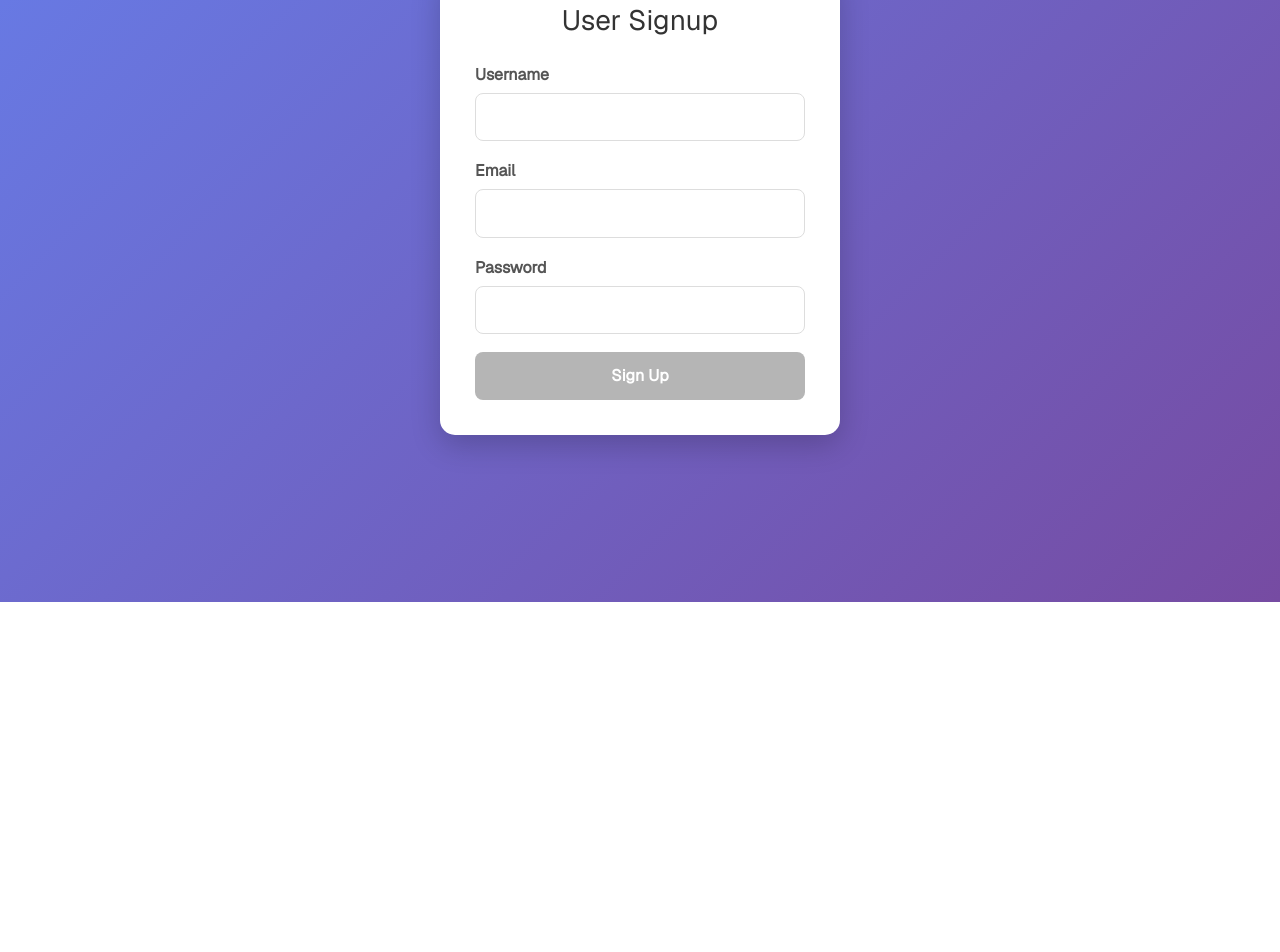
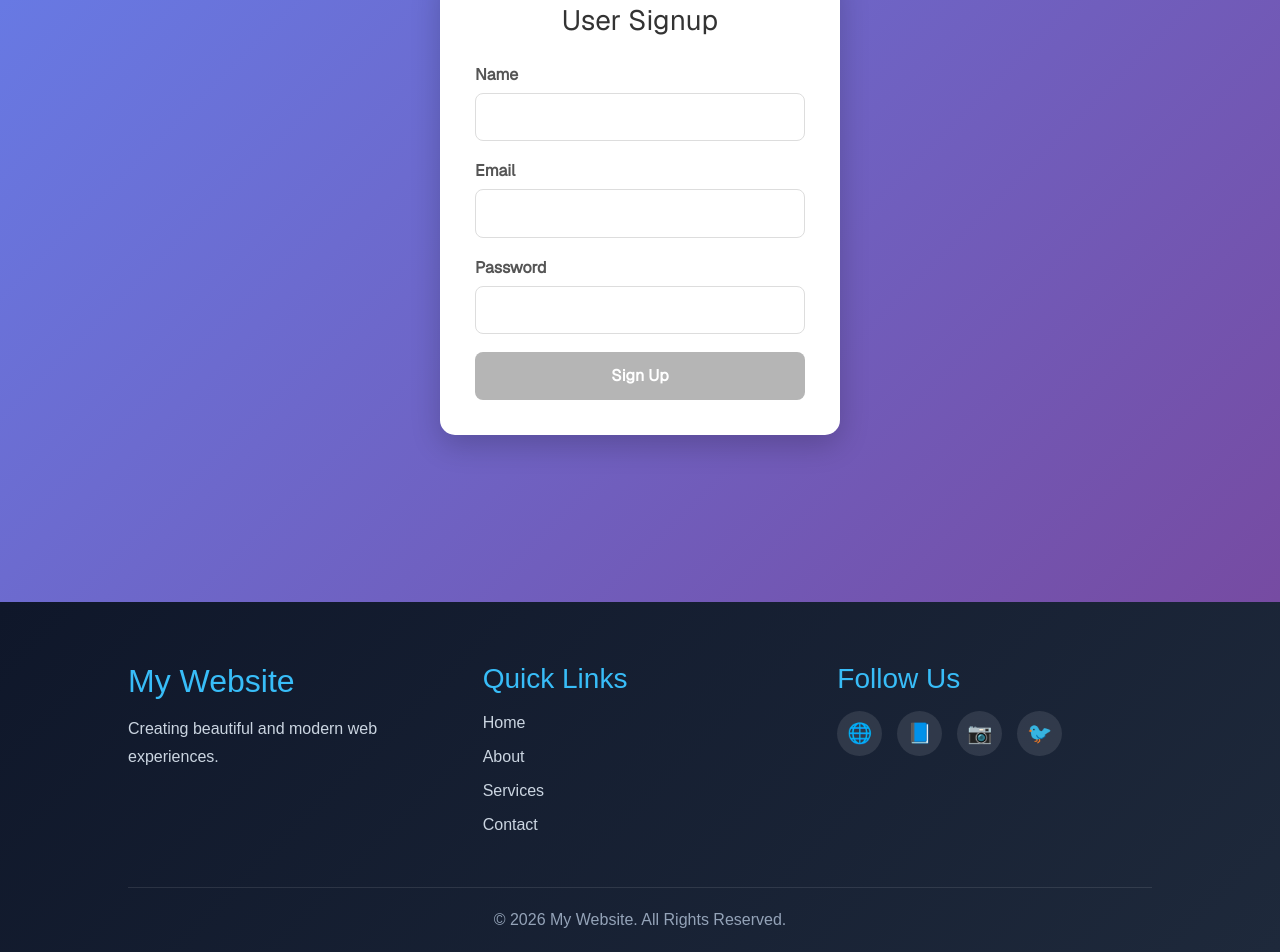
Before and after one commit to chetankaushik6/eComAngular, an Angular app: page /userAuth in a window 1280 px wide. Shown: the part 264-1216 px from the top of the page. Before the commit the page ends 866 px from the top, so only its background shows below. Built offline with nearby package versions, Linux system fonts and the light colour scheme.

Commit message:
add user form & add footer

```diff
--- /dev/null
+++ b/src/app/Components/footer/footer.component.css
@@ -0,0 +1,97 @@
+*{
+    margin:0;
+    padding:0;
+    box-sizing:border-box;
+    font-family:'Poppins', sans-serif;
+}
+
+.footer{
+    background: linear-gradient(135deg, #0f172a, #1e293b);
+    color:#fff;
+    padding:60px 10% 20px;
+}
+
+.footer-container{
+    display:flex;
+    justify-content:space-between;
+    flex-wrap:wrap;
+    gap:40px;
+}
+
+.footer-section{
+    flex:1;
+    min-width:250px;
+}
+
+.footer-section h2,
+.footer-section h3{
+    margin-bottom:15px;
+    color:#38bdf8;
+}
+
+.footer-section p{
+    color:#cbd5e1;
+    line-height:1.7;
+}
+
+.footer-section ul{
+    list-style:none;
+}
+
+.footer-section ul li{
+    margin-bottom:10px;
+}
+
+.footer-section ul li a{
+    color:#cbd5e1;
+    text-decoration:none;
+    transition:0.3s;
+}
+
+.footer-section ul li a:hover{
+    color:#38bdf8;
+    padding-left:5px;
+}
+
+.social-icons{
+    display:flex;
+    gap:15px;
+}
+
+.social-icons a{
+    width:45px;
+    height:45px;
+    display:flex;
+    align-items:center;
+    justify-content:center;
+    background:rgba(255,255,255,0.1);
+    border-radius:50%;
+    text-decoration:none;
+    color:white;
+    font-size:20px;
+    transition:0.3s;
+}
+
+.social-icons a:hover{
+    background:#38bdf8;
+    transform:translateY(-5px);
+}
+
+.footer-bottom{
+    text-align:center;
+    margin-top:40px;
+    padding-top:20px;
+    border-top:1px solid rgba(255,255,255,0.1);
+    color:#94a3b8;
+}
+
+@media(max-width:768px){
+    .footer-container{
+        flex-direction:column;
+        text-align:center;
+    }
+
+    .social-icons{
+        justify-content:center;
+    }
+}
--- /dev/null
+++ b/src/app/Components/footer/footer.component.html
@@ -0,0 +1,34 @@
+<footer class="footer">
+    <div class="footer-container">
+
+        <div class="footer-section">
+            <h2>My Website</h2>
+            <p>Creating beautiful and modern web experiences.</p>
+        </div>
+
+        <div class="footer-section">
+            <h3>Quick Links</h3>
+            <ul>
+                <li><a href="#">Home</a></li>
+                <li><a href="#">About</a></li>
+                <li><a href="#">Services</a></li>
+                <li><a href="#">Contact</a></li>
+            </ul>
+        </div>
+
+        <div class="footer-section">
+            <h3>Follow Us</h3>
+            <div class="social-icons">
+                <a href="#">🌐</a>
+                <a href="#">📘</a>
+                <a href="#">📷</a>
+                <a href="#">🐦</a>
+            </div>
+        </div>
+
+    </div>
+
+    <div class="footer-bottom">
+        <p>© 2026 My Website. All Rights Reserved.</p>
+    </div>
+</footer>
--- a/src/app/Components/header/header.component.html
+++ b/src/app/Components/header/header.component.html
@@ -44,12 +44,23 @@
       <li><a routerLink="/cart">Cart(0)</a></li>
     </ul>
 
+    <ul *ngSwitchCase="'user'">
+      <li><a routerLink="/">Home</a></li>
+      <li><a routerLink="/seller">Seller</a></li>
+      <!-- /login -->
+        <li><a routerLink="/userAuth">{{userName | titlecase}}</a></li>
+      <li><a href="#" class="mnu" (click)="userLogout(); $event.preventDefault()">LogOut</a></li>
+      <li><a routerLink="/cart">Cart(0)</a></li>
+    </ul>
+
     <ul *ngSwitchCase="'seller'">
           <li><a routerLink="/seller-add-product">Add Product</a></li>
       <li><a routerLink="/sellerHome">Product List</a></li>
-      <li><a class="mnu" (click)="logout()">Logout</a></li>
+      <li><a href="#" class="mnu" (click)="logout(); $event.preventDefault()">Logout</a></li>
       <li><a routerLink="#">{{sellerName | titlecase}}</a></li>
     </ul>
+
+
   </div>
 </nav>
 
--- a/src/app/Components/header/header.component.ts
+++ b/src/app/Components/header/header.component.ts
@@ -1,10 +1,10 @@
-import { Component } from '@angular/core';
-import { RouterLink } from "@angular/router";
-import { Router } from '@angular/router';
+import { Component, OnInit } from '@angular/core';
+import { RouterLink, Router, NavigationEnd } from '@angular/router';
 import { NgIf } from '@angular/common';
 import { CommonModule } from '@angular/common';
 import { ProductsService } from '../../services/products.service';
 import { ProductData } from '../../data-type';
+import { filter } from 'rxjs/operators';
 @Component({
   selector: 'app-header',
   standalone: true,
@@ -12,33 +12,45 @@ import { ProductData } from '../../data-type';
   templateUrl: './header.component.html',
   styleUrls: ['./header.component.css']
 })
-export class HeaderComponent {
+export class HeaderComponent implements OnInit {
   menuType: string = 'default';
   sellerName: string = '';
+  userName: string = '';
   searchResult: undefined | ProductData[];
   constructor(private router: Router, private product: ProductsService) { }
 
   ngOnInit(): void {
-    this.router.events.subscribe((val: any) => {
-      console.log("router event", val.url);
-      if (val.url) {
-        if (localStorage.getItem('seller') && val.url.includes('seller')) {
-          console.warn('inside seller area', val.url);
-          this.menuType = 'seller';
-          if (localStorage.getItem('seller')) {
-            let sellerStore = localStorage.getItem('seller');
-            let sellerData = sellerStore && JSON.parse(sellerStore)[0];
-            this.sellerName = sellerData.name;
-          }
+    this.checkMenuType();
+    this.router.events.pipe(
+      filter(event => event instanceof NavigationEnd)
+    ).subscribe(() => {
+      this.checkMenuType();
+    });
+  }
 
-        } else {
-          console.warn(' outside seller area', val.url);
-          this.menuType = 'default';
-        }
-      }
-    })
+  checkMenuType(): void {
+    const sellerStore = localStorage.getItem('seller');
+    const userStore = localStorage.getItem('user');
+    const currentUrl = this.router.url;
 
+    if (sellerStore && currentUrl.includes('seller')) {
+      console.warn('inside seller area');
+      const sellerData = JSON.parse(sellerStore);
+      this.sellerName = Array.isArray(sellerData) ? sellerData[0]?.name : sellerData?.name;
+      this.menuType = 'seller';
+      return;
+    }
 
+    if (userStore) {
+      console.warn('user logged in');
+      const userData = JSON.parse(userStore);
+      this.userName = Array.isArray(userData) ? userData[0]?.name : userData?.name;
+      this.menuType = 'user';
+      return;
+    }
+
+    console.warn('default menu');
+    this.menuType = 'default';
   }
 
   searchProduct(query: KeyboardEvent) {
@@ -62,7 +74,17 @@ export class HeaderComponent {
 
   logout() {
     localStorage.removeItem('seller');
-    // alert("User logout successfully!")
+    this.userName = '';
+    this.menuType = 'default';
+    this.checkMenuType();
+    this.router.navigate(['/']);
+  }
+
+  userLogout(){
+    localStorage.removeItem('user');
+    this.userName = '';
+    this.menuType = 'default';
+    this.checkMenuType();
     this.router.navigate(['/']);
   }
 
--- a/src/app/Components/user-auth/user-auth.component.html
+++ b/src/app/Components/user-auth/user-auth.component.html
@@ -3,8 +3,8 @@
     <form #userSignup="ngForm" (ngSubmit)="onSignup(userSignup.value)">
         <h1>User Signup</h1>
         <div>
-            <label for="username">Username</label>
-            <input type="text" id="username" name="username" ngModel required>
+            <label for="name">Name</label>
+            <input type="text" id="name" name="name" ngModel required>
         </div>
         <div>
             <label for="email">Email</label>
--- a/src/app/Components/user-auth/user-auth.component.ts
+++ b/src/app/Components/user-auth/user-auth.component.ts
@@ -2,6 +2,7 @@ import { CommonModule } from '@angular/common';
 import { Component } from '@angular/core';
 import { FormsModule } from '@angular/forms';
 import { SignupData } from '../../data-type';
+import { UsersService } from '../../services/users.service';
 
 @Component({
   selector: 'app-user-auth',
@@ -11,8 +12,14 @@ import { SignupData } from '../../data-type';
 })
 export class UserAuthComponent {
 
+  constructor(private userService: UsersService){}
+
+ngOnInit(): void {
+    this.userService.userAuthReload();
+}
 
   onSignup(userData: SignupData) {
-    console.log(userData);
+    // console.log(userData);
+    this.userService.userSignup(userData);
   }
 }
--- a/src/app/app.component.css
+++ b/src/app/app.component.css
@@ -0,0 +1,7 @@
+.footer-container{
+    width: 100%;
+    position: relative;
+    bottom: auto;
+    left: auto;
+    right: auto;
+}
--- a/src/app/app.component.html
+++ b/src/app/app.component.html
@@ -1,4 +1,7 @@
 <div class="header-container">
   <app-header></app-header>
 </div>
-<router-outlet />
+<router-outlet></router-outlet>
+<div class="footer-container">
+  <app-footer></app-footer>
+</div>
--- a/src/app/app.component.ts
+++ b/src/app/app.component.ts
@@ -1,12 +1,13 @@
 import { Component,CUSTOM_ELEMENTS_SCHEMA } from '@angular/core';
 import { RouterOutlet } from '@angular/router';
 import { HeaderComponent } from './Components/header/header.component';
+import { FooterComponent } from './Components/footer/footer.component';
 import { SellerService } from './services/seller.service';
 
 @Component({
   selector: 'app-root',
   standalone: true,
-  imports: [RouterOutlet, HeaderComponent],
+  imports: [RouterOutlet, HeaderComponent, FooterComponent],
    schemas: [CUSTOM_ELEMENTS_SCHEMA], // Add this
   templateUrl: './app.component.html',
   styleUrls: ['./app.component.css']
--- /dev/null
+++ b/src/app/services/users.service.ts
@@ -0,0 +1,29 @@
+import { Injectable } from '@angular/core';
+import { SignupData } from '../data-type';
+import { HttpClient } from '@angular/common/http';
+import { Router } from '@angular/router';
+
+@Injectable({
+  providedIn: 'root'
+})
+export class UsersService {
+
+
+  constructor(private http: HttpClient,private router: Router) { }
+
+  userSignup(userData:SignupData){
+     this.http.post('http://localhost:3000/users', userData).subscribe((result)=>{
+          console.log(result);
+          if(result){
+              localStorage.setItem('user', JSON.stringify(result));
+              this.router.navigate(['/']);
+          }
+     });
+  }
+
+  userAuthReload(){
+     if(localStorage.getItem('user')){
+         this.router.navigate(['/']);
+     }
+  }
+}
--- a/src/db.json
+++ b/src/db.json
@@ -315,5 +315,55 @@
       "id": "p27"
     }
   ],
+  "users": [
+    {
+      "username": "chetan kaushik",
+      "email": "ckaushik@gmail.com",
+      "password": "123",
+      "id": "MW8RM9F5R4Q"
+    },
+    {
+      "username": "chetan kaushik",
+      "email": "ckaushik@gmail.com",
+      "password": "123",
+      "id": "rV5NI7S4Lfs"
+    },
+    {
+      "username": "chetan kaushik",
+      "email": "ckaushik@gmail.com",
+      "password": "123",
+      "id": "P-heyBiANW4"
+    },
+    {
+      "name": "chetan kaushik",
+      "email": "ckaushik@gmail.com",
+      "password": "123",
+      "id": "KdHjjYxIYpU"
+    },
+    {
+      "name": "Chetan Kaushik",
+      "email": "ckaushik@gmail.com",
+      "password": "123",
+      "id": "My55PuW5Ekk"
+    },
+    {
+      "name": "chetan kaushik",
+      "email": "ckaushik@gmail.com",
+      "password": "123",
+      "id": "1GNNFO-V7BA"
+    },
+    {
+      "name": "chetan kaushik",
+      "email": "ckaushik@gmail.com",
+      "password": "123",
+      "id": "gZrTcTGXh3w"
+    },
+    {
+      "name": "chetan kaushik",
+      "email": "ckaushik@gmail.com",
+      "password": "123",
+      "id": "W8bfumJ0Lqo"
+    }
+  ],
   "$schema": "./node_modules/json-server/schema.json"
 }
```
Also changed, not shown: src/app/Components/footer/footer.component.ts (added, +14 -0 lines), 2 other files (tests, documents, lock files or other folders).
